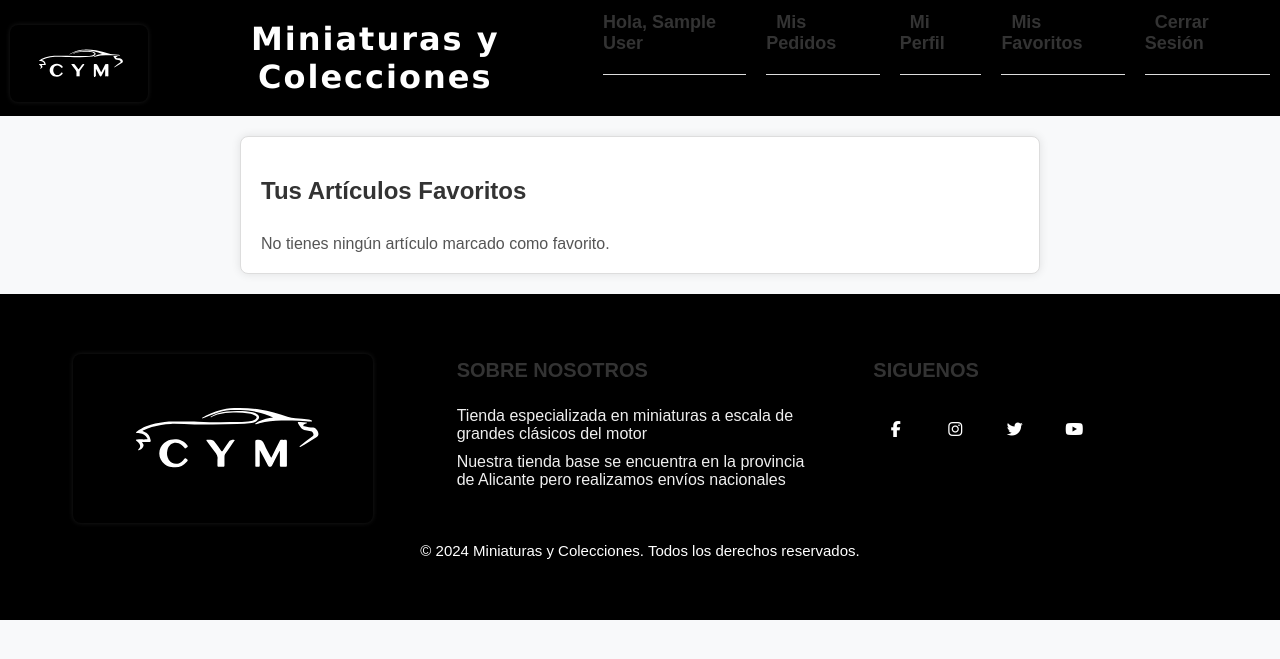
After one commit to Elizaga21/Elizaga21.github.io, a PHP site: page /favoritos.php in a window 1280 px wide. The commit adds this page. Shown: the top 659 px of the page. Run offline with PHP 8.4, Linux system fonts and the light colour scheme; the visitor is signed in with stand-in values (Sample User, id 1); data that the repository does not hold is empty; some libraries are stand-ins or nearby versions.

Commit message:
cliente vol 1

```diff
--- /dev/null
+++ b/favoritos.php
@@ -0,0 +1,114 @@
+<?php
+session_start();
+require 'db_connection.php';
+
+// Verificar si el usuario está autenticado
+if (!isset($_SESSION['user_id']) || $_SESSION['rol'] !== 'cliente') {
+    header("Location: login.php");
+    exit();
+}
+
+// Obtener el ID del usuario actual
+$usuarioID = $_SESSION['user_id'];
+
+// Obtener los artículos marcados como favoritos por el usuario
+$stmt = $pdo->prepare("SELECT Articulos.* FROM Articulos
+                      JOIN Favoritos ON Articulos.Codigo = Favoritos.ArticuloCodigo
+                      WHERE Favoritos.UsuarioID = ?");
+$stmt->execute([$usuarioID]);
+$favoritos = $stmt->fetchAll();
+
+?>
+
+<!DOCTYPE html>
+<html lang="es">
+<head>
+    <meta charset="UTF-8">
+    <meta name="viewport" content="width=device-width, initial-scale=1.0">
+    <title>Tus Favoritos</title>
+    <link rel="stylesheet" href="styles.css">
+    <link rel="stylesheet" href="https://cdnjs.cloudflare.com/ajax/libs/font-awesome/6.0.0/css/all.min.css">
+    <script src="https://kit.fontawesome.com/eb496ab1a0.js" crossorigin="anonymous"></script>
+    <style>
+        body {
+    font-family: 'Arial', sans-serif;
+    background-color: #f8f9fa;
+    margin: 0;
+}
+
+.container {
+    max-width: 800px;
+    width: 100%;
+    padding: 20px;
+    background-color: #fff;
+    border: 1px solid #ddd;
+    border-radius: 8px;
+    box-shadow: 0 0 10px rgba(0, 0, 0, 0.1);
+    margin: 20px auto;
+}
+
+h2 {
+    font-size: 24px;
+    margin-top: 20px;
+    margin-bottom: 30px;
+    color: #333;
+}
+
+ul {
+    list-style: none;
+    padding: 0;
+}
+
+li {
+    margin-bottom: 30px;
+    border-bottom: 1px solid #ddd;
+    padding-bottom: 20px;
+}
+
+strong {
+    font-size: 18px;
+    color: #333;
+}
+
+p {
+    margin-top: 10px;
+    color: #555;
+}
+
+img {
+    max-width: 100%;
+    height: auto;
+    border-radius: 8px;
+    margin-top: 15px;
+    box-shadow: 0 0 5px rgba(0, 0, 0, 0.1);
+}
+
+    </style>
+</head>
+<body>
+
+    <?php include 'header.php'; ?>
+
+    <div class="container">
+        <h2>Tus Artículos Favoritos</h2>
+
+        <?php if (!empty($favoritos)) : ?>
+            <ul>
+                <?php foreach ($favoritos as $articulo) : ?>
+                    <li>
+                        <strong><?php echo $articulo['Nombre']; ?></strong>
+                        <p><?php echo $articulo['Descripcion']; ?></p>
+                        <p>Precio: $<?php echo number_format($articulo['Precio'], 2); ?></p>
+                        <img src="<?php echo $articulo['Imagen']; ?>" alt="Imagen del artículo">
+                    </li>
+                <?php endforeach; ?>
+            </ul>
+        <?php else : ?>
+            <p>No tienes ningún artículo marcado como favorito.</p>
+        <?php endif; ?>
+    </div>
+
+    <?php include 'footer.php'; ?>
+
+</body>
+</html>
--- a/header.php
+++ b/header.php
@@ -1,10 +1,11 @@
-
 <?php
+if (session_status() == PHP_SESSION_NONE) {
   session_start();
+}
+require 'db_connection.php';
 
 function obtenerNombreDeUsuario() {
 
-  require 'db_connection.php';
 
   if (isset($_SESSION['user_id'])) {
       $user_id = $_SESSION['user_id'];
@@ -56,32 +57,30 @@ if (!isset($_SESSION['nombre'])) {
         switch ($rolUsuario) {
             case 'administrador':
                 echo '<li><a href="admin.php"><strong>Mantenimiento</strong></a></li>';
-                    echo '<li><a href="mantenimiento_pedidos.php"><strong>Pedidos</strong></a></li>';
+                echo '<li><a href="estadisticas_pedidos.php"><strong>Pedidos</strong></a></li>';
                 echo '<li><a href="ventas.php"><strong>Ventas</strong></a></li>';
+                echo '<li><a href="perfil.php"><strong>Mi Perfil</strong></a></li>';
                 break;
             case 'empleado':
                 echo '<li><a href="mantenimiento_articulos.php"><strong>Artículos</strong></a></li>';
                 echo '<li><a href="mantenimiento_categorias.php"><strong>Categorías</strong></a></li>';
-                  echo '<li><a href="mantenimiento_pedidos.php"><strong>Pedidos</strong></a></li>';
+                echo '<li><a href="estadisticas_pedidos.php"><strong>Pedidos</strong></a></li>';
                 echo '<li><a href="enviar_mailings.php"><strong>Mailings</strong></a></li>';
+                echo '<li><a href="perfil.php"><strong>Mi Perfil</strong></a></li>';
                 break;
             case 'cliente':
                 echo '<li><a href="mis_pedidos.php"><strong>Mis Pedidos</strong></a></li>';
-                  echo '<li><a href="modificar_perfil.php"><strong>Modificar Perfil</strong></a></li>';
+                echo '<li><a href="cliente.php"><strong>Mi Perfil</strong></a></li>';
+                echo '<li><a href="favoritos.php"><strong>Mis Favoritos</strong></a></li>';
+
                 break;
+
             // Puedes agregar más casos según sea necesario
 
             default:
-
                 break;
         }
 
-              // Verifica si el usuario no es "empleado" ni "administrador"
-              if ($rolUsuario !== 'empleado' && $rolUsuario !== 'administrador') {
-                echo '<li><a href="manual.php"><strong>Manual Usuario</strong></a></li>';
-            }
-
-            echo '<li><a href="perfil.php"><strong>Mi Perfil</strong></a></li>';
         echo '<li><a href="cerrar_sesion.php"><strong>Cerrar Sesión</strong></a></li>';
     } else {
         // Menú predeterminado para usuarios no autenticados
@@ -89,6 +88,7 @@ if (!isset($_SESSION['nombre'])) {
         echo '<li><a href="quienes_somos.php"><strong>Quiénes Somos</strong></a></li>';
         echo '<li><a href="contacto.php"><strong>Contacto</strong></a></li>';
     }
+
         ?>
       </ul>
     </nav>
--- a/login.php
+++ b/login.php
@@ -1,7 +1,6 @@
 <?php
+session_start();
 require 'db_connection.php';
-
-session_start();
 
 // Si el usuario ya está conectado, redirige a la página de inicio correspondiente
 if (isset($_SESSION['user_id'])) {
```
Also changed, not shown: cliente.php (+128 -0 lines), mis_pedidos.php (added, +79 -0 lines). Lines whose indentation alone changed are shown as unchanged.
